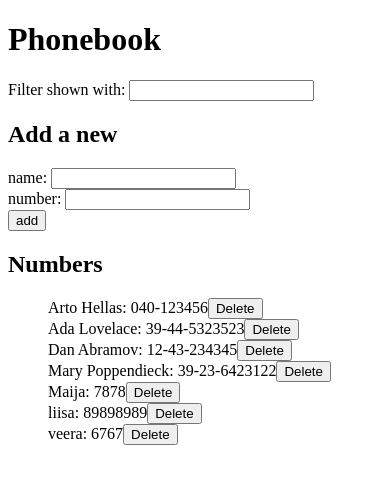
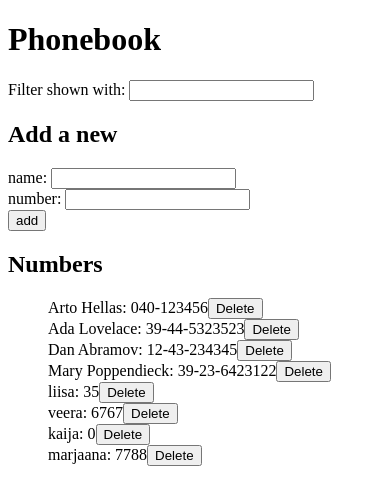
Before and after one commit to vapppu/react-soveltavat-04-puhelinluettelo, a React (Vite) app: page / in a window 390 px wide. Shown: the top 504 px of the page. Built offline with nearby package versions, Linux system fonts and the light colour scheme; data requests are answered from the project's data file.

Commit message:
Update useEffect hook to clear search input field and display the whole phonebook when persons list is updated

```diff
--- a/db.json
+++ b/db.json
@@ -21,19 +21,24 @@
       "id": 4
     },
     {
-      "name": "Maija",
-      "number": "7878",
-      "id": 5
-    },
-    {
       "name": "liisa",
-      "number": "89898989",
+      "number": "35",
       "id": 6
     },
     {
       "name": "veera",
       "number": "6767",
       "id": 7
+    },
+    {
+      "name": "kaija",
+      "number": "0",
+      "id": 8
+    },
+    {
+      "name": "marjaana",
+      "number": "7788",
+      "id": 9
     }
   ]
 }
--- a/src/App.jsx
+++ b/src/App.jsx
@@ -13,7 +13,6 @@ const App = () => {
   const personDB = "http://localhost:3001/persons";
 
   useEffect(() => {
-    console.log("Fetch persons");
     personService.getAll().then((initialPersons) => {
       setPersons(initialPersons);
     });
@@ -21,6 +20,7 @@ const App = () => {
 
   useEffect(() => {
     setFilteredPersons(persons);
+    setSearchTerm("")
   }, [persons]);
 
   const filterPersons = (substring) => {
@@ -38,10 +38,8 @@ const App = () => {
 
     if (!personInBook) {
       personService.create(person).then((returnedPerson) => {
-        console.log(returnedPerson);
         const newPersons = persons.concat(returnedPerson);
         setPersons(newPersons);
-        setFilteredPersons(newPersons);
       });
     } else if (personInBook.number === person.number) {
       alert(`${personInBook.name} is already added in the phone book`);
@@ -55,7 +53,6 @@ const App = () => {
           person.id !== response.id ? person : response
         );
         setPersons(newPersons);
-        setFilteredPersons(newPersons);
       });
     }
   };
@@ -76,7 +73,6 @@ const App = () => {
             (person) => person.id !== personToRemove.id
           );
           setPersons(newPersons);
-          setFilteredPersons(newPersons);
         })
         .catch((error) => {
           alert(`Person ${person.name} was already deleted from server`);
@@ -99,7 +95,7 @@ const App = () => {
         searchTerm={searchTerm}
         updateSearchTerm={updateSearchTerm}
       />
-      <AddPerson persons={persons} addPerson={addPerson} />
+      <AddPerson addPerson={addPerson} />
       <ListPersons
         filteredPersons={filteredPersons}
         removePerson={removePerson}
--- a/src/components/AddPerson.jsx
+++ b/src/components/AddPerson.jsx
@@ -1,6 +1,6 @@
 import { useState } from "react";
 
-const AddPerson = ({persons, addPerson}) => {
+const AddPerson = ({ addPerson}) => {
   const [newName, setNewName] = useState("");
   const [newNumber, setNewNumber] = useState("");
 
```
